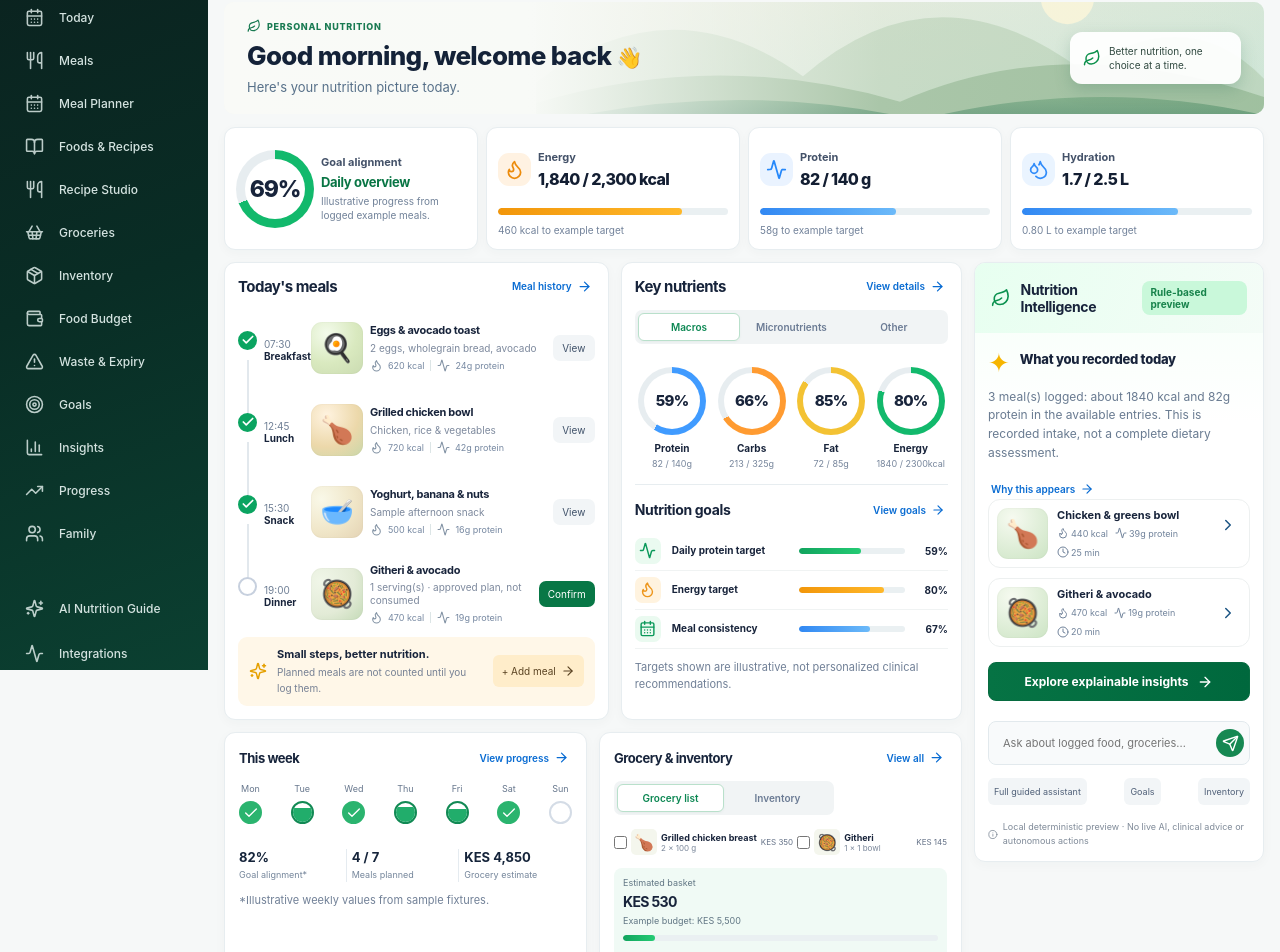
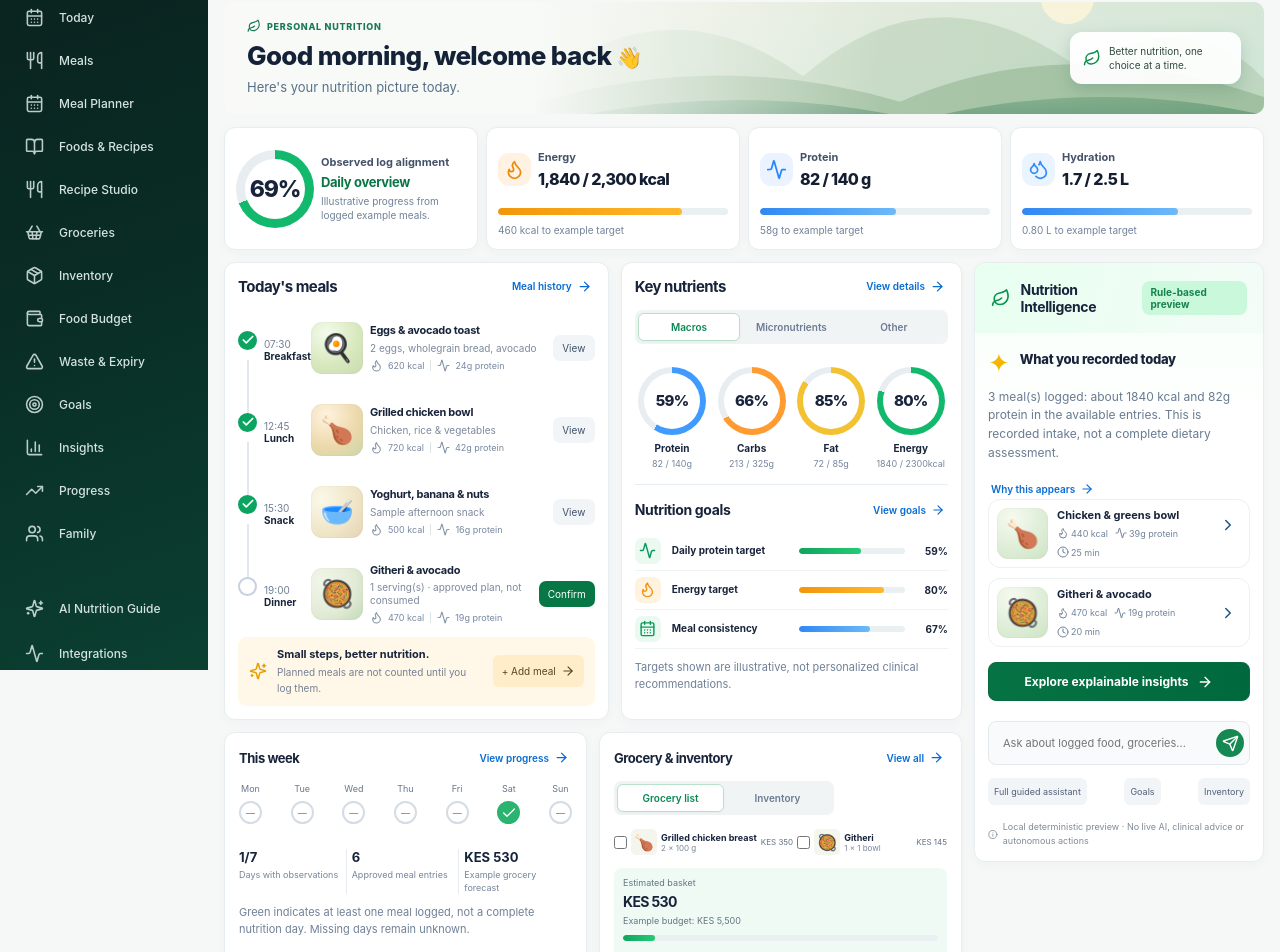
Before and after one commit to Sean-steve/Nutrition-Os, a React (Vite) app: page / in a window 1280 px wide. Shown: the part 130-1082 px from the top of the page. Built offline with nearby package versions, Linux system fonts and the light colour scheme.

Commit message:
fix(phase-4): observed-only weekly dashboard, accurate plan week and consistent family toggle

```diff
--- a/src/ui/App.tsx
+++ b/src/ui/App.tsx
@@ -13,14 +13,14 @@ import {
 } from '../domain/nutrition';
 import {
   SAMPLE_DATE, sampleFoodChoices, sampleMeals,
-  sampleRoadmap, sampleWeeklyProgress,
+  sampleRoadmap,
 } from '../data/sample';
-import { DEFAULT_PROFILE, DEFAULT_TARGETS, mealsOnDate, type NutritionProfile, type NutritionTargets, type RecipeRecord } from '../domain/personal';
+import { DEFAULT_PROFILE, DEFAULT_TARGETS, mealsOnDate, observedDays, type NutritionProfile, type NutritionTargets, type RecipeRecord } from '../domain/personal';
 import { sampleRecipes } from '../data/personalFixtures';
 import PersonalExperience, { type PersonalRoute } from './PersonalExperience';
 import ResourceExperience, { type ResourceRoute } from './ResourceExperience';
 import { sampleWeeklyPlan, sampleInventoryLots, sampleStockMovements, sampleGroceriesGenerated, sampleUnitPricesKes, sampleFoodBudgetKes } from '../data/resourceFixtures';
-import { appendMovement, generateGroceries, isoDate, lotBalance, transferStock, type WeeklyPlan, type GroceryList, type InventoryLot, type ShoppingLine, type StockMovement, type StorageLocation } from '../domain/resources';
+import { appendMovement, estimateGroceries, generateGroceries, isoDate, lotBalance, mondayOf, shiftDate, transferStock, type WeeklyPlan, type GroceryList, type InventoryLot, type ShoppingLine, type StockMovement, type StorageLocation } from '../domain/resources';
 import { recipeAmount } from '../domain/personal';
 import { deriveInsights, previewCandidates, answerGuided, type DecisionContext, type InsightFeedback } from '../domain/intelligence';
 import { familyProjection, type FamilyWorkspaceState, type PublicFamilySummary } from '../domain/family';
@@ -131,11 +131,23 @@ function NutrientsPanel({ tab, setTab, totals, navigate, targets }: { tab: Nutri
   </section>;
 }
 
-function WeeklyCard({ navigate }: { navigate: (id: RouteId)=>void }) {
+function WeeklyCard({navigate,context}:{navigate:(id:RouteId)=>void;context:DecisionContext}){
+  const weekStart=mondayOf(context.asOf);
+  const all=Array.from({length:7},(_,i)=>shiftDate(weekStart,i));
+  const observed=new Set(observedDays(context.meals,SAMPLE_DATE).map(x=>x.date));
+  const weekObserved=all.filter(d=>observed.has(d)).length;
+  const plan=context.plans.find(p=>p.weekStart===weekStart&&p.status==='approved');
   return <section className="panel week-panel"><CardHeading title="This week" action="View progress" onAction={()=>navigate('progress')}/>
-    <div className="week-days">{sampleWeeklyProgress.map(d => <div className="week-day" key={d.label}><span>{d.label}</span><div className={`day-dot ${d.pct===null?'future':d.pct>=80?'done':'partial'}`}>{d.pct===null?'':d.pct>=80?<Check size={16}/>:<span style={{height:`${d.pct}%`}}/>}</div></div>)}</div>
-    <div className="week-kpis"><div><b>82%</b><span>Goal alignment*</span></div><div><b>4 / 7</b><span>Meals planned</span></div><div><b>KES 4,850</b><span>Grocery estimate</span></div></div>
-    <p className="subdued micro">*Illustrative weekly values from sample fixtures.</p>
+    <div className="week-days">{all.map(d=><div className="week-day" key={d}>
+      <span>{new Intl.DateTimeFormat('en-KE',{weekday:'short',timeZone:'UTC'}).format(new Date(d+'T12:00:00Z'))}</span>
+      <div className={`day-dot ${observed.has(d)?'done':'future'}`} title={observed.has(d)?'At least one confirmed meal log':'No recorded intake on this date'}>
+        {observed.has(d)?<Check size={16}/>:<span aria-label="No observed meal log">—</span>}
+      </div></div>)}</div>
+    <div className="week-kpis"><div><b>{weekObserved}/7</b><span>Days with observations</span></div>
+      <div><b>{plan?.entries.length??0}</b><span>Approved meal entries</span></div>
+      <div><b>{formatKes(estimateGroceries(context.groceries))}</b><span>Example grocery forecast</span></div>
+    </div>
+    <p className="subdued micro">Green indicates at least one meal logged, not a complete nutrition day. Missing days remain unknown.</p>
   </section>;
 }
 
@@ -221,14 +233,14 @@ function Dashboard({ meals, waterL, groceries, toggleGrocery, onAdd, onViewMeal,
     </header>
     {!isSampleDay ? <section className="panel empty-date"><CalendarDays size={34}/><h2>No sample records for this date</h2><p>Missing records are unknown intake, not zero intake. The demo figures are only available for its example day.</p><button className="primary-button" type="button" onClick={onReset}>Return to sample day <ArrowRight size={16}/></button></section> :
     <>
-    <div className="stats-grid"><article className="summary-card score-card"><RadialProgress value={overall} size="large"/><div><span className="metric-label">Goal alignment</span><h2>{totals.hasObservations?'Daily overview':'No observed intake'}</h2><p>{totals.hasObservations?'Illustrative progress from logged example meals.':'No confirmed meal log for this date. Missing data is unknown intake.'}</p></div></article>
+    <div className="stats-grid"><article className="summary-card score-card">{totals.hasObservations?<RadialProgress value={overall} size="large"/>:<div className="in-unknown-score" title="No logged meals">—</div>}<div><span className="metric-label">Observed log alignment</span><h2>{totals.hasObservations?'Daily overview':'No observed intake'}</h2><p>{totals.hasObservations?'Illustrative progress from logged example meals.':'No confirmed meal log for this date. Missing data is unknown intake.'}</p></div></article>
       <SummaryCard icon={Flame} title="Energy" value={totals.hasObservations?`${totals.energyKcal.toLocaleString()} / ${targets.energyKcal.toLocaleString()} kcal`:"Not recorded"} detail={totals.hasObservations?`${remaining(totals.energyKcal,targets.energyKcal)} kcal to example target`:"No confirmed meal observations"} progress={energyPct} color="orange"/>
       <SummaryCard icon={Activity} title="Protein" value={totals.hasObservations?`${Math.round(totals.proteinG)} / ${targets.proteinG} g`:"Not recorded"} detail={totals.hasObservations?`${Math.round(remaining(totals.proteinG,targets.proteinG))}g to example target`:"No confirmed meal observations"} progress={proteinPct} color="blue"/>
       <SummaryCard icon={Droplets} title="Hydration" value={waterObserved ? `${waterL.toFixed(2).replace(/0$/,"")} / ${targets.hydrationL} L` : "Not recorded"} detail={waterObserved ? `${remaining(waterL,targets.hydrationL).toFixed(2)} L to example target` : "No hydration observation for this date"} progress={waterPct} color="cyan"/>
     </div>
     <div className="dashboard-content"><div className="dashboard-main">
       <div className="mid-grid"><MealTimeline meals={meals} onAdd={onAdd} onView={onViewMeal} onNavigate={navigate}/><NutrientsPanel tab={nutriTab} setTab={setNutriTab} totals={totals} navigate={navigate} targets={targets}/></div>
-      <div className="bottom-grid"><WeeklyCard navigate={navigate}/><GroceryCard groceries={groceries} toggleGrocery={toggleGrocery} tab={groceryTab} setTab={setGroceryTab} navigate={navigate} budget={budget} inventoryPreview={inventoryPreview}/><FamilyCard navigate={navigate} summary={familySummary} budget={budget}/></div>
+      <div className="bottom-grid"><WeeklyCard navigate={navigate} context={context}/><GroceryCard groceries={groceries} toggleGrocery={toggleGrocery} tab={groceryTab} setTab={setGroceryTab} navigate={navigate} budget={budget} inventoryPreview={inventoryPreview}/><FamilyCard navigate={navigate} summary={familySummary} budget={budget}/></div>
     </div><Guide context={context} onNavigate={navigate}/></div>
     </>
     }
@@ -306,7 +318,7 @@ export default function App() {
   useEffect(()=>{if(!notice)return;const id=window.setTimeout(()=>setNotice(null),5000);return()=>window.clearTimeout(id);},[notice]);
   const date=useMemo(()=>{const d=new Date(`${SAMPLE_DATE}T12:00:00Z`);d.setUTCDate(d.getUTCDate()+dayOffset);return d.toLocaleDateString('en-KE',{weekday:'short',month:'short',day:'numeric',year:'numeric',timeZone:'UTC'});},[dayOffset]);
   const activeDate=useMemo(()=>{const d=new Date(SAMPLE_DATE+'T12:00:00Z');d.setUTCDate(d.getUTCDate()+dayOffset);return d.toISOString().slice(0,10);},[dayOffset]);
-  const nav=(id:RouteId)=>{setRoute(id);if(id==='family')setView('family');else if(id==='dashboard')setView('personal');window.location.hash=id==='dashboard'?'#/':'#/'+id;setMobileOpen(false);setShowSearch(false);setProfileOpen(false);};
+  const nav=(id:RouteId)=>{setRoute(id);if(id==='family')setView('family');window.location.hash=id==='dashboard'?'#/':'#/'+id;setMobileOpen(false);setShowSearch(false);setProfileOpen(false);};
   const toggleGrocery=(id:string)=>setShoppingList(prev=>({...prev,lines:prev.lines.map(l=>l.id===id&&!l.received?{...l,purchased:!l.purchased,paidKes:l.purchased?null:l.paidKes}:l)}));
   const dashboardGroceries:GroceryItem[]=shoppingList.lines.map(l=>{
     const f=sampleFoodChoices.find(f=>f.id===l.foodId);
--- a/src/ui/IntelligenceExperience.tsx
+++ b/src/ui/IntelligenceExperience.tsx
@@ -11,7 +11,7 @@ import {answerGuided,deriveInsights,loggedOnDate,previewCandidates} from '../dom
 import {DEFAULT_PROFILE,DEFAULT_TARGETS,observedDays} from '../domain/personal';
 import type {FamilyWorkspaceState,HouseholdRole,TaskStatus} from '../domain/family';
 import {addMember,changeMember,familyProjection,memberRole,removeTask,saveTask,setPreferenceSharing} from '../domain/family';
-import {daysUntil,lotBalance} from '../domain/resources';
+import {daysUntil,lotBalance,mondayOf} from '../domain/resources';
 import './intelligence.css';
 
 export type IntelligenceRoute='insights'|'assistant'|'family';
@@ -57,7 +57,7 @@ function InsightsPage({p}:{p:IntelligenceProps}){
   const helpful=p.feedback.filter(f=>f.status==='helpful').length;
   const visible=insights.filter(i=>(category==='all'||i.kind===category)&&(includeDismissed||!p.feedback.some(f=>f.insightId===i.id&&f.status==='dismissed')));
   const summary=records.length>=3?records.reduce((s,d)=>s+d.proteinG,0)/records.length:null;
-  const selectedPlan=p.context.plans.find(x=>x.weekStart<=p.context.asOf&&x.weekStart>=p.context.asOf.slice(0,7)+'-01');
+  const selectedPlan=p.context.plans.find(x=>x.weekStart===mondayOf(p.context.asOf));
   return <div className="in-page"><Header icon={BarChart3} kicker="NUTRITION INTELLIGENCE" title="Understand the patterns. Choose the next action." desc="Explainable insights from observed example meals, approved plans and shared food resources—never synthetic health predictions." actions={<button className="primary-button" type="button" onClick={()=>p.navigate('assistant')}><Sparkles size={16}/>Ask Nutrition Guide</button>}/>
     <div className="in-stats">
       <div className="panel in-stat"><CalendarDays size={21}/><div><small>Observed dates</small><strong>{records.length}</strong><span>Only dates with logged meals</span></div></div>
--- a/src/ui/intelligence.css
+++ b/src/ui/intelligence.css
@@ -185,3 +185,5 @@
 @media(max-width:760px){.in-head{padding:16px;flex-direction:column;align-items:flex-start}.in-head h1{font-size:22px}.in-head-actions{width:100%}.in-panel{padding:14px}.in-panel-heading{flex-direction:column;align-items:flex-start}.in-stats,.in-house-stats{grid-template-columns:repeat(2,minmax(0,1fr))}.in-stat{min-height:87px;padding:12px;gap:8px}.in-stat>svg{padding:7px}.in-stat strong{font-size:14px}.in-family-tiles{grid-template-columns:1fr}.in-chat-log{padding:10px}.in-chat-turn{max-width:100%}.in-chat-form{flex-direction:column}.in-chat-form button{justify-content:center}.in-insight-actions{gap:7px}.in-insight-actions .outlined-button{margin-right:0}.in-shared-meals>article{flex-wrap:wrap}.in-shared-meals>article>button{margin-left:auto}.in-role-table>div{flex-wrap:wrap}.in-member-add{flex-direction:column;align-items:stretch}.in-assistant-bar{align-items:flex-start;flex-direction:column}}
 @media(max-width:390px){.in-stats,.in-house-stats{grid-template-columns:1fr}.in-stat strong{font-size:18px}.in-family-tabs button{padding:9px;font-size:10px}.in-chat-turn{max-width:100%}}
 @media(prefers-reduced-motion:reduce){.in-page,.in-insight-card{animation:none}}
+
+.in-unknown-score{display:grid;place-items:center;flex:none;width:86px;height:86px;border:9px solid #edf3ee;border-radius:50%;font-weight:800;color:#8aab99;font-size:28px}
```
Also changed, not shown: 1 other file (tests, documents, lock files or other folders).
